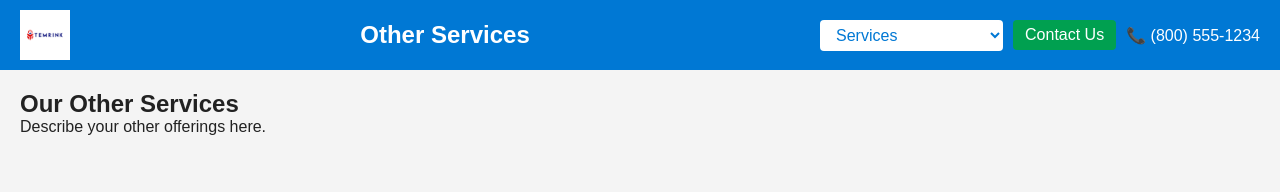
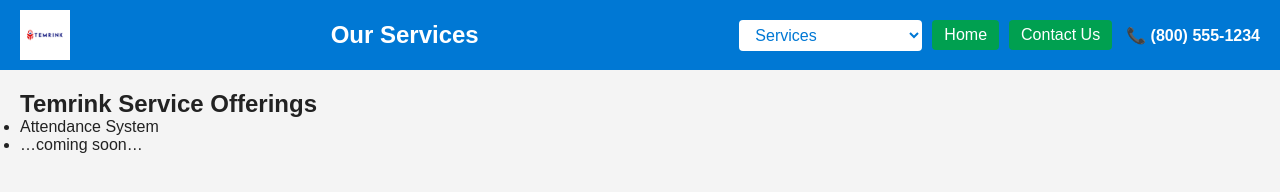
Before and after one commit to tjtemrink/temrink-website, a plain HTML site: page services.html in a window 1280 px wide. Drawn offline with Linux system fonts and the light colour scheme.

Commit message:
Update services.html

```diff
--- a/services.html
+++ b/services.html
@@ -3,50 +3,65 @@
 <head>
   <meta charset="UTF-8" />
   <meta name="viewport" content="width=device-width,initial-scale=1.0"/>
-  <title>Temrink | Other Services</title>
-  <!-- same styles... -->
+  <title>Temrink | Our Services</title>
   <style>
-    * { box-sizing:border-box; margin:0; padding:0; }
-    body { font-family:Arial,sans-serif; background:#f4f4f4; color:#222; }
+    /* same header CSS */
+    * { box-sizing:border-box; margin:0; padding:0 }
+    body { font-family:Arial,sans-serif; background:#f4f4f4; color:#222 }
     header {
       display:flex; align-items:center; justify-content:space-between;
       background:#0078D4; padding:10px 20px; color:white;
     }
-    .logo { max-height:50px; width:auto; }
-    .site-title { flex:1; text-align:center; font-size:1.5em; font-weight:bold; }
-    .header-actions { display:flex; align-items:center; gap:10px; }
+    .logo { max-height:50px; width:auto }
+    .site-title {
+      flex:1; text-align:center; font-size:1.5em; font-weight:bold;
+    }
+    .header-actions {
+      display:flex; align-items:center; gap:10px;
+    }
     .header-actions select,
-    .header-actions button { padding:6px 12px; font-size:1em; border:none; border-radius:4px; cursor:pointer; }
-    .header-actions select { background:white; color:#0078D4; }
-    .header-actions button { background:#00a050; color:white; }
+    .header-actions button {
+      padding:6px 12px; font-size:1em; border:none; border-radius:4px;
+      cursor:pointer;
+    }
+    .header-actions select {
+      background:white; color:#0078D4;
+    }
+    .header-actions button {
+      background:#00a050; color:white;
+    }
+    .header-actions span {
+      font-weight:bold; margin-left:4px;
+    }
   </style>
+  <script>
+    function navigate(url) {
+      if (url && url !== '#') window.location.href = url;
+    }
+  </script>
 </head>
 <body>
-
   <header>
     <img class="logo" src="img/temrink-lock-icon.png" alt="Temrink Logo">
-    <div class="site-title">Other Services</div>
+    <div class="site-title">Our Services</div>
     <div class="header-actions">
       <select onchange="navigate(this.value)">
         <option value="#">Services</option>
         <option value="attendance.html">Attendance System</option>
-        <option value="services.html">Other Service</option>
+        <option value="coming-soon.html">Other Service</option>
       </select>
+      <button onclick="navigate('index.html')">Home</button>
       <button onclick="navigate('contact.html')">Contact Us</button>
       <span>📞 (800) 555-1234</span>
     </div>
   </header>
 
-  <script>
-    function navigate(url) {
-      if (url && url !== "#") window.location.href = url;
-    }
-  </script>
-
   <main style="padding:20px;">
-    <h2>Our Other Services</h2>
-    <p>Describe your other offerings here.</p>
+    <h2>Temrink Service Offerings</h2>
+    <ul>
+      <li>Attendance System</li>
+      <li>…coming soon…</li>
+    </ul>
   </main>
-
 </body>
 </html>
```
